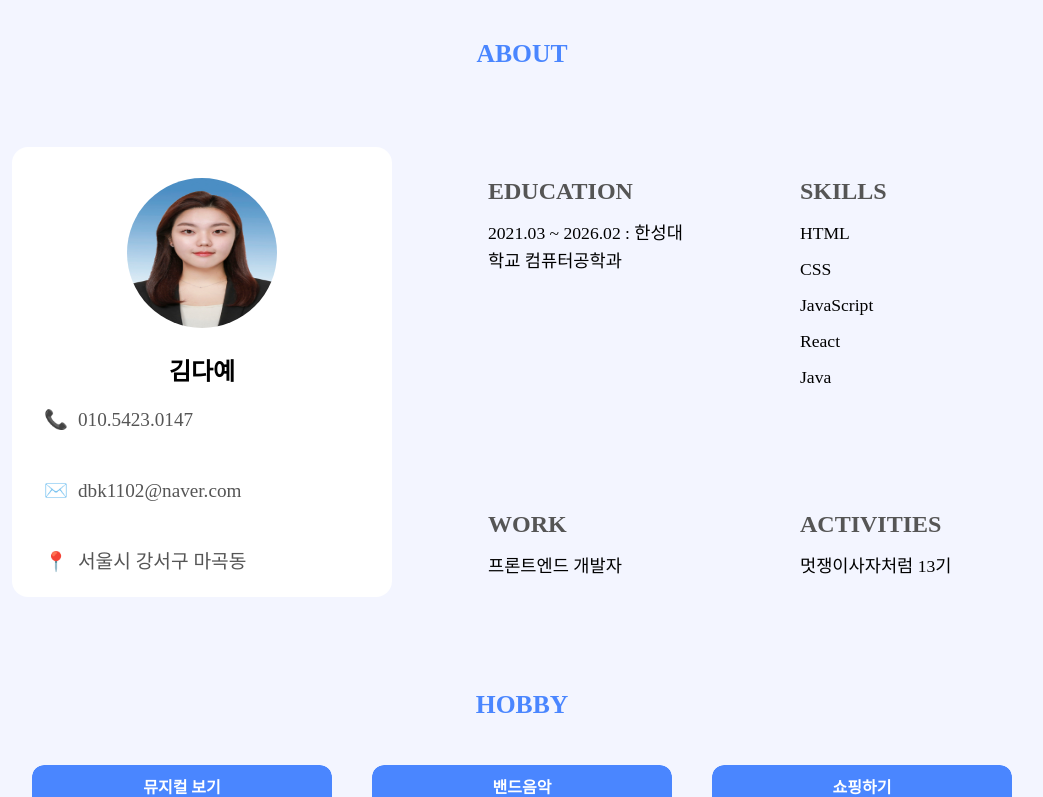
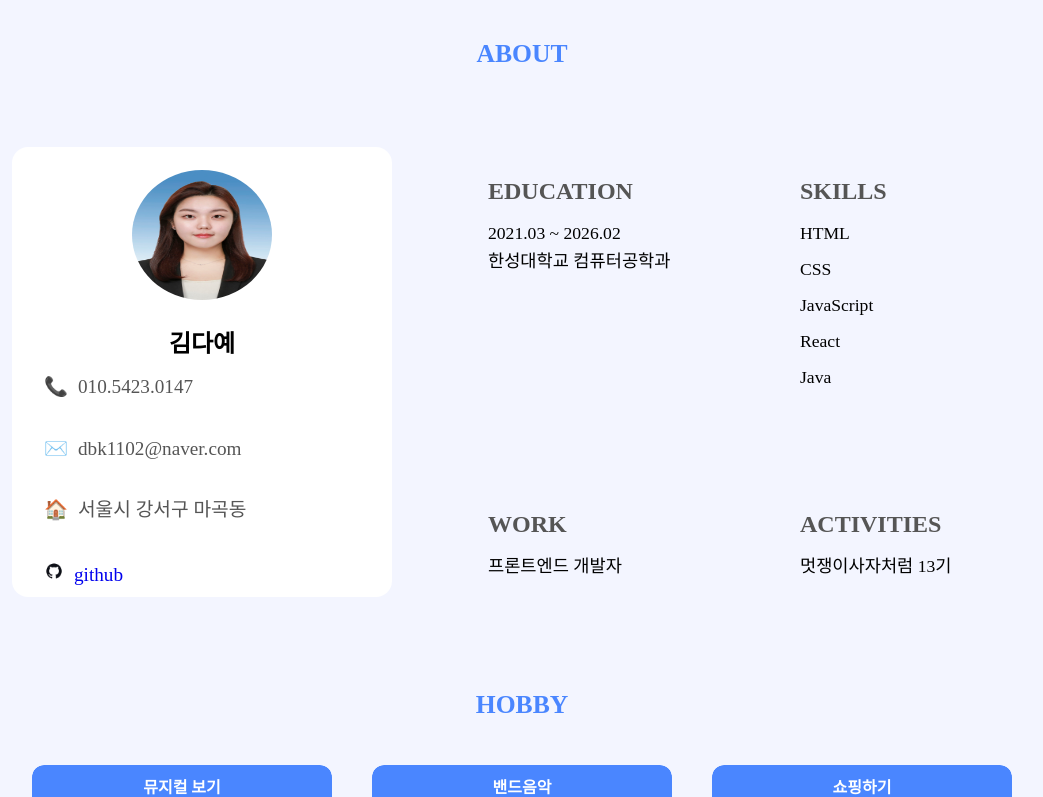
Before and after one commit to HSU-Likelion-Frontend-13th/Team-3, a React (Create React App) app in the folder Week4/daye/: page / in a window 1280 px wide. Shown: the part 554-1351 px from the top of the page, without its empty margins (118-1161 px from the left). Built offline with nearby package versions, Linux system fonts and the light colour scheme.

Commit message:
fix: About profile에 github 링크 추가

```diff
--- a/Week4/daye/src/components/About.jsx
+++ b/Week4/daye/src/components/About.jsx
@@ -1,6 +1,7 @@
 import React from 'react'
 import styled from "styled-components";
 import MyPhoto from "../assets/김다예.jpg"
+import Github from "../assets/github.jpg"
 const AboutLayout = styled.div`
 background-color: #F3F5FF;
 width: 100%;
@@ -40,8 +41,8 @@ const ProfileImageBox = styled.span`
 const Photo = styled.img`
     display: block;
     margin: 0 auto;
-    width: 150px;
-    height: 150px;
+    width: 140px;
+    height: 130px;
     border-radius: 50%;
     padding: 2rem;
 
@@ -57,7 +58,7 @@ font-size: 1.5rem;
 const ProfileItem = styled.p`
   display: block;
   gap: 10px;
-  margin: 10px 0;
+  margin: 5px 0;
   font-size: 1.2em;
   padding: 1rem 0;
   text-align: left;
@@ -100,6 +101,15 @@ const InfoItem = styled.p`
     }
   }
 `;
+const GithubImg = styled.img`
+  width: 20px;
+  height: 20px;
+  margin-right: 10px;
+`;
+
+const GithubLink = styled.a`
+  text-decoration: none; /* 링크 밑줄 제거 */
+  `;
 
 export default function About() {
   return (
@@ -116,14 +126,21 @@ export default function About() {
           <Icon>✉️</Icon>
           dbk1102@naver.com</ProfileItem>
         <ProfileItem>
-          <Icon>📍</Icon>
+          <Icon>🏠</Icon>
           서울시 강서구 마곡동</ProfileItem>
+
+          <ProfileItem>
+          <GithubImg src = {Github} alt="github" />
+          <GithubLink href="https://github.com/Allyeeah">github</GithubLink></ProfileItem>
+
         </ProfileImageBox>
+
 
         <ProfileInfoBox>
           <InfoSection>
           <InfoTitle>EDUCATION</InfoTitle>
-            <InfoItem>2021.03 ~ 2026.02 : 한성대학교 컴퓨터공학과</InfoItem>
+            <InfoItem>2021.03 ~ 2026.02 </InfoItem>
+            <InfoItem>한성대학교 컴퓨터공학과</InfoItem>
             </InfoSection>
 
             <InfoSection>
```
Also changed, not shown: Week4/daye/src/assets/github.jpg (added).
